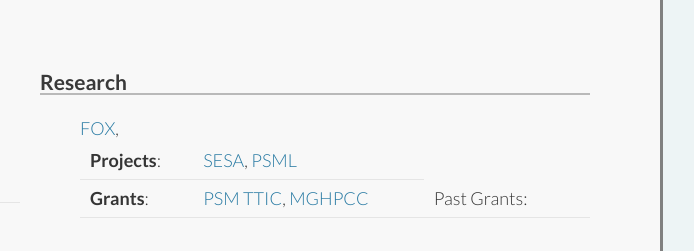
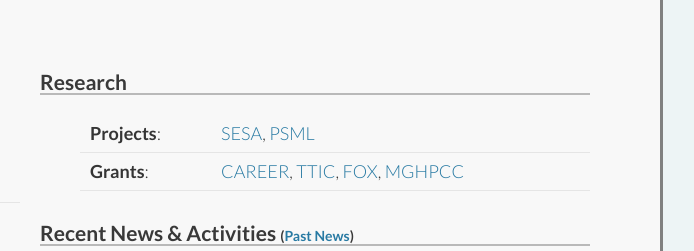
Before and after one commit to jappavoo/jappavoo.github.com, a plain HTML site: page index.html in a window 1280 px wide. Shown: the top 251 px of the page, 480-1174 px from the left. Drawn offline with Linux system fonts and the light colour scheme.

Commit message:
fixes grant

```diff
--- a/index.html
+++ b/index.html
@@ -83,12 +83,10 @@
           <tr>
             <td><b>Grants</b>:</td>
             <td>
-	      <a href="http://www.nsf.gov/awardsearch/showAward?AWD_ID=1254029">PSM</a>
+	      <a href="http://www.nsf.gov/awardsearch/showAward?AWD_ID=1254029">CAREER</a>,
               <a href="http://www.nsf.gov/awardsearch/showAward.do?AwardNumber=1012798">TTIC</a>,
+	      <a target=_blank href="http://www.cs.bu.edu/~jappavoo/Home/FOX.html">FOX</a>,
               <a href="http://www.mghpcc.org/blog/seed-fund-recipients-announced/">MGHPCC</a>
-	      <td>Past Grants:</td>
-                <a target=_blank href="http://www.cs.bu.edu/~jappavoo/Home/FOX.html">FOX</a>,
-	      <td>
             </td>
           </tr>
         </table>
```
